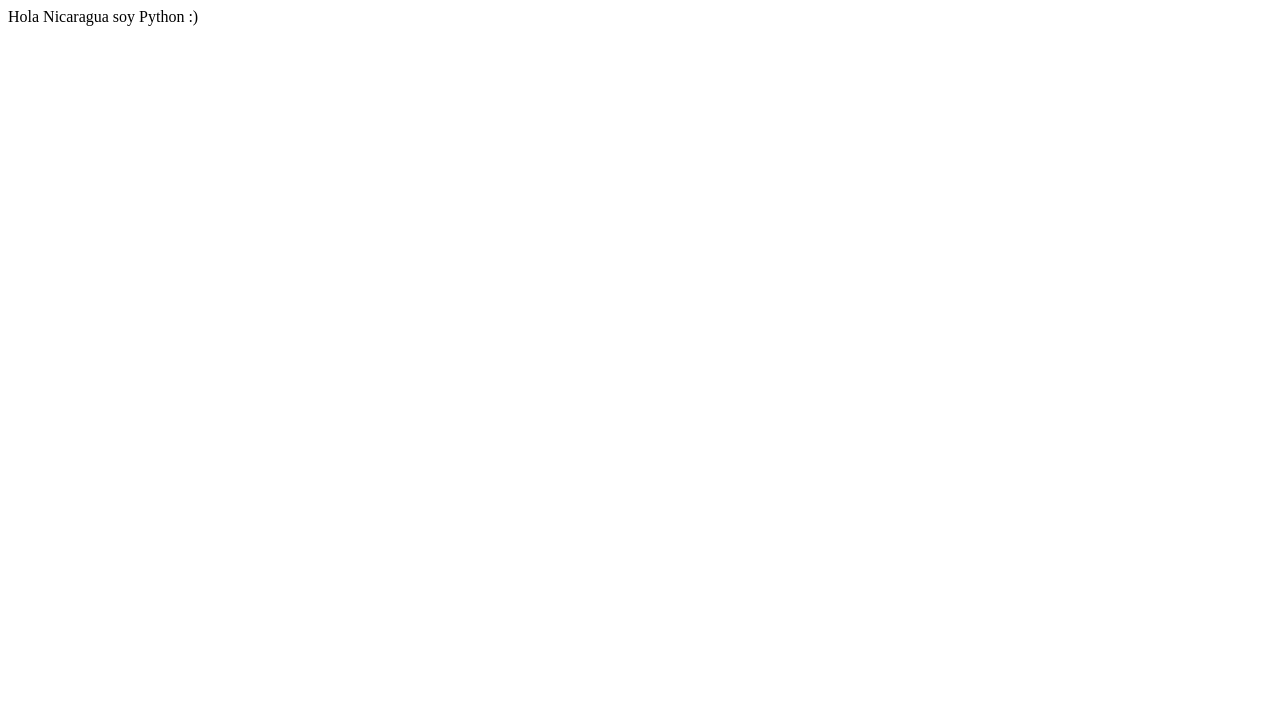
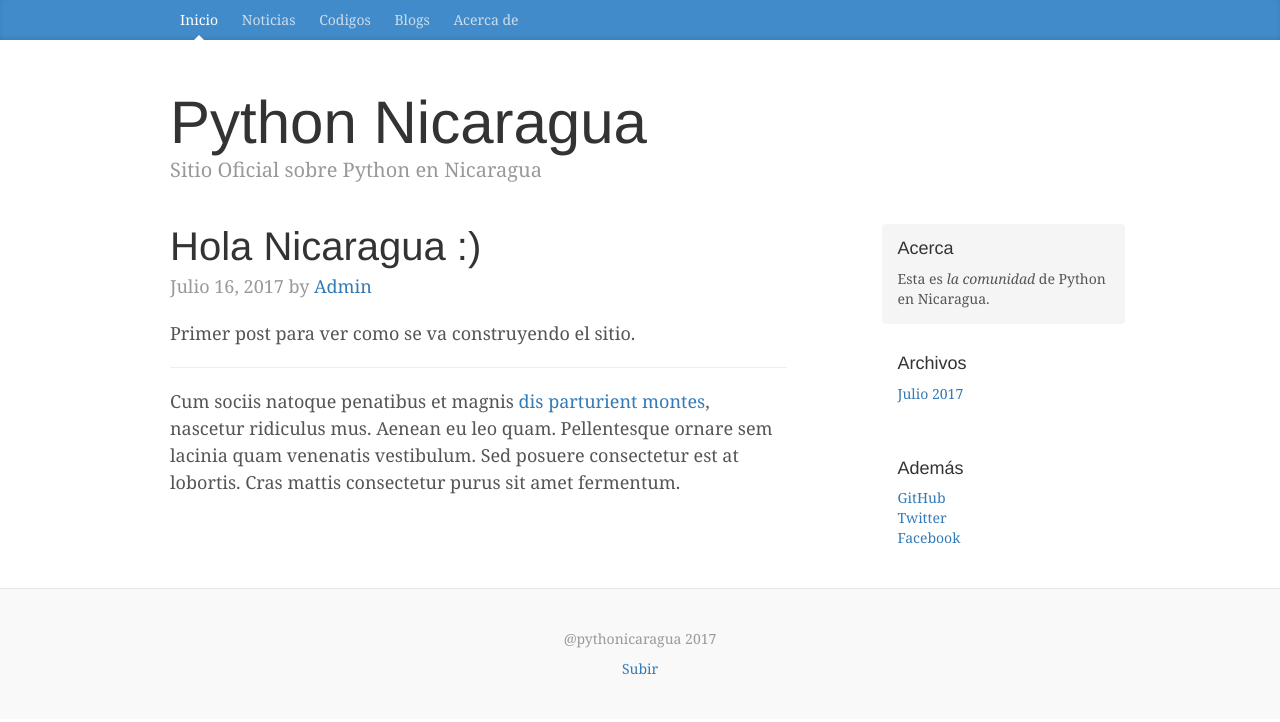
Before and after one commit to pythonicaragua/pythonicaragua.github.io, a plain HTML site: page index.html in a window 1280 px wide. Drawn offline with nearby package versions, Linux system fonts and the light colour scheme.

Commit message:
agregando tema :) que no habia xD

```diff
--- /dev/null
+++ b/css/ie10-viewport-bug-workaround.css
@@ -0,0 +1,13 @@
+/*!
+ * IE10 viewport hack for Surface/desktop Windows 8 bug
+ * Copyright 2014-2015 Twitter, Inc.
+ * Licensed under MIT (https://github.com/twbs/bootstrap/blob/master/LICENSE)
+ */
+
+/*
+ * See the Getting Started docs for more information:
+ * http://getbootstrap.com/getting-started/#support-ie10-width
+ */
+@-ms-viewport     { width: device-width; }
+@-o-viewport      { width: device-width; }
+@viewport         { width: device-width; }
--- /dev/null
+++ b/css/pythoni.css
@@ -0,0 +1,166 @@
+/*
+ * Globals
+ */
+
+body {
+  font-family: Georgia, "Times New Roman", Times, serif;
+  color: #555;
+}
+
+h1, .h1,
+h2, .h2,
+h3, .h3,
+h4, .h4,
+h5, .h5,
+h6, .h6 {
+  margin-top: 0;
+  font-family: "Helvetica Neue", Helvetica, Arial, sans-serif;
+  font-weight: normal;
+  color: #333;
+}
+
+
+/*
+ * Override Bootstrap's default container.
+ */
+
+@media (min-width: 1200px) {
+  .container {
+    width: 970px;
+  }
+}
+
+
+/*
+ * Masthead for nav
+ */
+
+.blog-masthead {
+  background-color: #428bca;
+  -webkit-box-shadow: inset 0 -2px 5px rgba(0,0,0,.1);
+          box-shadow: inset 0 -2px 5px rgba(0,0,0,.1);
+}
+
+/* Nav links */
+.blog-nav-item {
+  position: relative;
+  display: inline-block;
+  padding: 10px;
+  font-weight: 500;
+  color: #cdddeb;
+}
+.blog-nav-item:hover,
+.blog-nav-item:focus {
+  color: #fff;
+  text-decoration: none;
+}
+
+/* Active state gets a caret at the bottom */
+.blog-nav .active {
+  color: #fff;
+}
+.blog-nav .active:after {
+  position: absolute;
+  bottom: 0;
+  left: 50%;
+  width: 0;
+  height: 0;
+  margin-left: -5px;
+  vertical-align: middle;
+  content: " ";
+  border-right: 5px solid transparent;
+  border-bottom: 5px solid;
+  border-left: 5px solid transparent;
+}
+
+
+/*
+ * Blog name and description
+ */
+
+.blog-header {
+  padding-top: 20px;
+  padding-bottom: 20px;
+}
+.blog-title {
+  margin-top: 30px;
+  margin-bottom: 0;
+  font-size: 60px;
+  font-weight: normal;
+}
+.blog-description {
+  font-size: 20px;
+  color: #999;
+}
+
+
+/*
+ * Main column and sidebar layout
+ */
+
+.blog-main {
+  font-size: 18px;
+  line-height: 1.5;
+}
+
+/* Sidebar modules for boxing content */
+.sidebar-module {
+  padding: 15px;
+  margin: 0 -15px 15px;
+}
+.sidebar-module-inset {
+  padding: 15px;
+  background-color: #f5f5f5;
+  border-radius: 4px;
+}
+.sidebar-module-inset p:last-child,
+.sidebar-module-inset ul:last-child,
+.sidebar-module-inset ol:last-child {
+  margin-bottom: 0;
+}
+
+
+/* Pagination */
+.pager {
+  margin-bottom: 60px;
+  text-align: left;
+}
+.pager > li > a {
+  width: 140px;
+  padding: 10px 20px;
+  text-align: center;
+  border-radius: 30px;
+}
+
+
+/*
+ * Blog posts
+ */
+
+.blog-post {
+  margin-bottom: 60px;
+}
+.blog-post-title {
+  margin-bottom: 5px;
+  font-size: 40px;
+}
+.blog-post-meta {
+  margin-bottom: 20px;
+  color: #999;
+}
+
+
+/*
+ * Footer
+ */
+
+.blog-footer {
+  padding: 40px 0;
+  color: #999;
+  text-align: center;
+  background-color: #f9f9f9;
+  border-top: 1px solid #e5e5e5;
+}
+.blog-footer p:last-child {
+  margin-bottom: 0;
+}
--- a/index.html
+++ b/index.html
@@ -1 +1,120 @@
-Hola Nicaragua soy Python :)
+
+<!DOCTYPE html>
+<html lang="en">
+  <head>
+    <meta charset="utf-8">
+    <meta http-equiv="X-UA-Compatible" content="IE=edge">
+    <meta name="viewport" content="width=device-width, initial-scale=1">
+    <!-- The above 3 meta tags *must* come first in the head; any other head content must come *after* these tags -->
+    <meta name="description" content="">
+    <meta name="author" content="">
+    <link rel="icon" href="img/favicon.ico">
+
+    <title>Python Nicaragua :)</title>
+
+    <script async src="//pagead2.googlesyndication.com/pagead/js/adsbygoogle.js"></script>
+	<script>
+	  (adsbygoogle = window.adsbygoogle || []).push({
+	    google_ad_client: "ca-pub-3709970567350271",
+	    enable_page_level_ads: true
+	  });
+	</script>
+
+    <!-- Bootstrap core CSS -->
+    <link href="https://maxcdn.bootstrapcdn.com/bootstrap/3.3.7/css/bootstrap.min.css" rel="stylesheet">
+
+    <!-- IE10 viewport hack for Surface/desktop Windows 8 bug -->
+    <link href="css/ie10-viewport-bug-workaround.css" rel="stylesheet">
+
+    <!-- Custom styles for this template -->
+    <link href="css/pythoni.css" rel="stylesheet">
+
+    <!-- Just for debugging purposes. Don't actually copy these 2 lines! -->
+    <!--[if lt IE 9]><script src="../../assets/js/ie8-responsive-file-warning.js"></script><![endif]-->
+    <script src="js/ie-emulation-modes-warning.js"></script>
+
+    <!-- HTML5 shim and Respond.js for IE8 support of HTML5 elements and media queries -->
+    <!--[if lt IE 9]>
+      <script src="https://oss.maxcdn.com/html5shiv/3.7.3/html5shiv.min.js"></script>
+      <script src="https://oss.maxcdn.com/respond/1.4.2/respond.min.js"></script>
+    <![endif]-->
+  </head>
+
+  <body>
+
+    <div class="blog-masthead">
+      <div class="container">
+        <nav class="blog-nav">
+          <a class="blog-nav-item active" href="#">Inicio</a>
+          <a class="blog-nav-item" href="#">Noticias</a>
+          <a class="blog-nav-item" href="#">Codigos</a>
+          <a class="blog-nav-item" href="#">Blogs</a>
+          <a class="blog-nav-item" href="#">Acerca de</a>
+        </nav>
+      </div>
+    </div>
+
+    <div class="container">
+
+      <div class="blog-header">
+        <h1 class="blog-title">Python Nicaragua</h1>
+        <p class="lead blog-description">Sitio Oficial sobre Python en Nicaragua</p>
+      </div>
+
+      <div class="row">
+
+        <div class="col-sm-8 blog-main">
+
+          <div class="blog-post">
+            <h2 class="blog-post-title">Hola Nicaragua :)</h2>
+            <p class="blog-post-meta">Julio 16, 2017 by <a href="#">Admin</a></p>
+
+            <p>Primer post para ver como se va construyendo el sitio.</p>
+            <hr>
+            <p>Cum sociis natoque penatibus et magnis <a href="#">dis parturient montes</a>, nascetur ridiculus mus. Aenean eu leo quam. Pellentesque ornare sem lacinia quam venenatis vestibulum. Sed posuere consectetur est at lobortis. Cras mattis consectetur purus sit amet fermentum.</p>
+          </div><!-- /.blog-post -->
+
+        </div><!-- /.blog-main -->
+
+        <div class="col-sm-3 col-sm-offset-1 blog-sidebar">
+          <div class="sidebar-module sidebar-module-inset">
+            <h4>Acerca</h4>
+            <p>Esta es <em>la comunidad</em> de Python en Nicaragua.</p>
+          </div>
+          <div class="sidebar-module">
+            <h4>Archivos</h4>
+            <ol class="list-unstyled">
+              <li><a href="#">Julio 2017</a></li>
+            </ol>
+          </div>
+          <div class="sidebar-module">
+            <h4>Además</h4>
+            <ol class="list-unstyled">
+              <li><a href="https://github.com/pythonicaragua/pythonicaragua.github.io">GitHub</a></li>
+              <li><a href="https://twitter.com/pythonicaragua">Twitter</a></li>
+              <li><a href="https://www.facebook.com/pythonicaragua">Facebook</a></li>
+            </ol>
+          </div>
+        </div><!-- /.blog-sidebar -->
+
+      </div><!-- /.row -->
+
+    </div><!-- /.container -->
+
+    <footer class="blog-footer">
+      <p>@pythonicaragua 2017</p>
+      <p>
+        <a href="#">Subir</a>
+      </p>
+    </footer>
+
+
+    <!-- Bootstrap core JavaScript
+    ================================================== -->
+    <!-- Placed at the end of the document so the pages load faster -->
+    <script src="https://ajax.googleapis.com/ajax/libs/jquery/1.12.4/jquery.min.js"></script>
+    <script src="https://maxcdn.bootstrapcdn.com/bootstrap/3.3.7/js/bootstrap.min.js"></script>
+    <!-- IE10 viewport hack for Surface/desktop Windows 8 bug -->
+    <script src="js/ie10-viewport-bug-workaround.js"></script>
+  </body>
+</html>
--- /dev/null
+++ b/js/ie-emulation-modes-warning.js
@@ -0,0 +1,51 @@
+// NOTICE!! DO NOT USE ANY OF THIS JAVASCRIPT
+// IT'S JUST JUNK FOR OUR DOCS!
+// ++++++++++++++++++++++++++++++++++++++++++
+/*!
+ * Copyright 2014-2015 Twitter, Inc.
+ *
+ * Licensed under the Creative Commons Attribution 3.0 Unported License. For
+ * details, see https://creativecommons.org/licenses/by/3.0/.
+ */
+// Intended to prevent false-positive bug reports about Bootstrap not working properly in old versions of IE due to folks testing using IE's unreliable emulation modes.
+(function () {
+  'use strict';
+
+  function emulatedIEMajorVersion() {
+    var groups = /MSIE ([0-9.]+)/.exec(window.navigator.userAgent)
+    if (groups === null) {
+      return null
+    }
+    var ieVersionNum = parseInt(groups[1], 10)
+    var ieMajorVersion = Math.floor(ieVersionNum)
+    return ieMajorVersion
+  }
+
+  function actualNonEmulatedIEMajorVersion() {
+    // Detects the actual version of IE in use, even if it's in an older-IE emulation mode.
+    // IE JavaScript conditional compilation docs: https://msdn.microsoft.com/library/121hztk3%28v=vs.94%29.aspx
+    // @cc_on docs: https://msdn.microsoft.com/library/8ka90k2e%28v=vs.94%29.aspx
+    var jscriptVersion = new Function('/*@cc_on return @_jscript_version; @*/')() // jshint ignore:line
+    if (jscriptVersion === undefined) {
+      return 11 // IE11+ not in emulation mode
+    }
+    if (jscriptVersion < 9) {
+      return 8 // IE8 (or lower; haven't tested on IE<8)
+    }
+    return jscriptVersion // IE9 or IE10 in any mode, or IE11 in non-IE11 mode
+  }
+
+  var ua = window.navigator.userAgent
+  if (ua.indexOf('Opera') > -1 || ua.indexOf('Presto') > -1) {
+    return // Opera, which might pretend to be IE
+  }
+  var emulated = emulatedIEMajorVersion()
+  if (emulated === null) {
+    return // Not IE
+  }
+  var nonEmulated = actualNonEmulatedIEMajorVersion()
+
+  if (emulated !== nonEmulated) {
+    window.alert('WARNING: You appear to be using IE' + nonEmulated + ' in IE' + emulated + ' emulation mode.\nIE emulation modes can behave significantly differently from ACTUAL older versions of IE.\nPLEASE DON\'T FILE BOOTSTRAP BUGS based on testing in IE emulation modes!')
+  }
+})();
--- /dev/null
+++ b/js/ie10-viewport-bug-workaround.js
@@ -0,0 +1,23 @@
+/*!
+ * IE10 viewport hack for Surface/desktop Windows 8 bug
+ * Copyright 2014-2015 Twitter, Inc.
+ * Licensed under MIT (https://github.com/twbs/bootstrap/blob/master/LICENSE)
+ */
+
+// See the Getting Started docs for more information:
+// http://getbootstrap.com/getting-started/#support-ie10-width
+
+(function () {
+  'use strict';
+
+  if (navigator.userAgent.match(/IEMobile\/10\.0/)) {
+    var msViewportStyle = document.createElement('style')
+    msViewportStyle.appendChild(
+      document.createTextNode(
+        '@-ms-viewport{width:auto!important}'
+      )
+    )
+    document.querySelector('head').appendChild(msViewportStyle)
+  }
+
+})();
```
Also changed, not shown: img/favicon.ico (added), img/logo.png (added).
